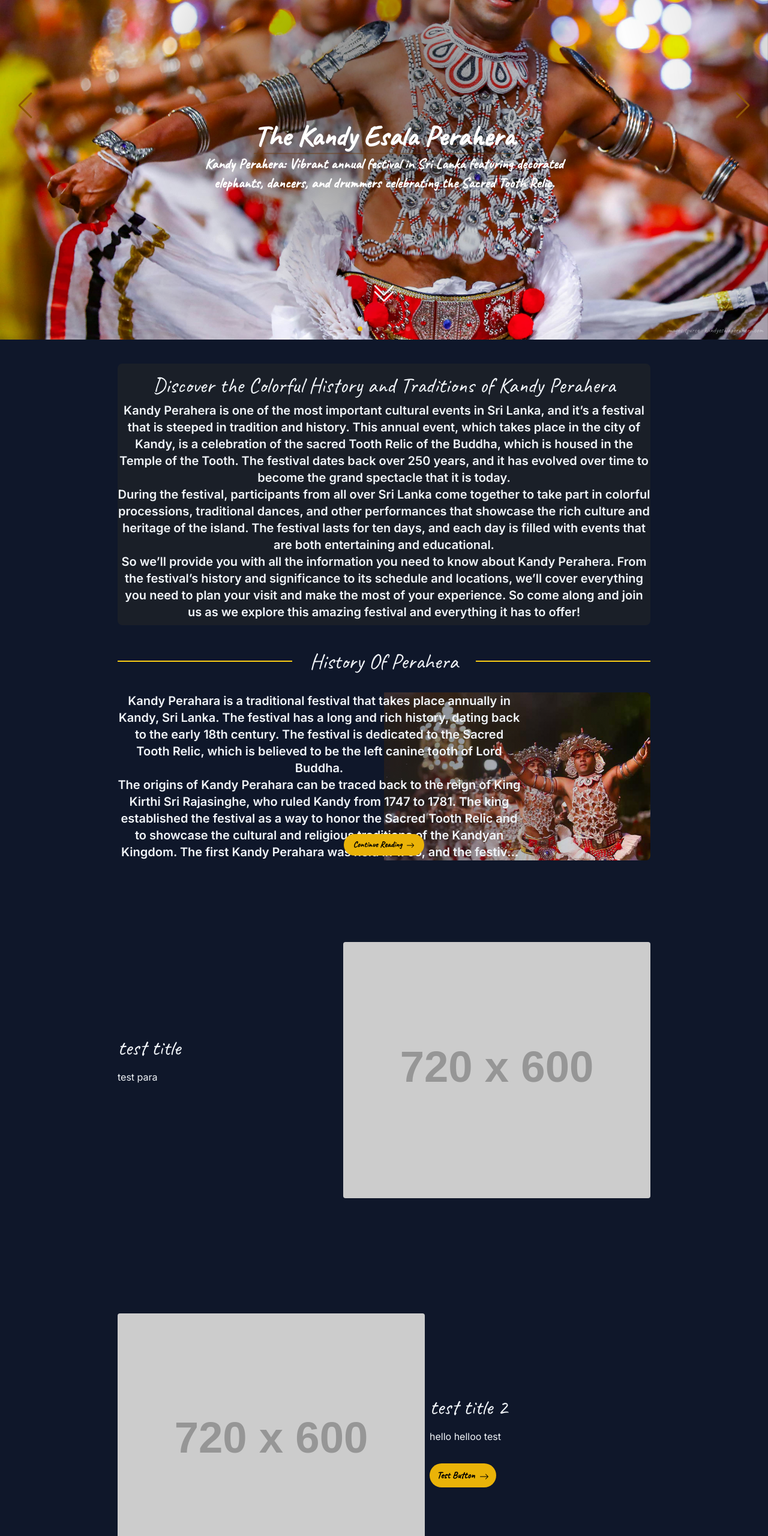
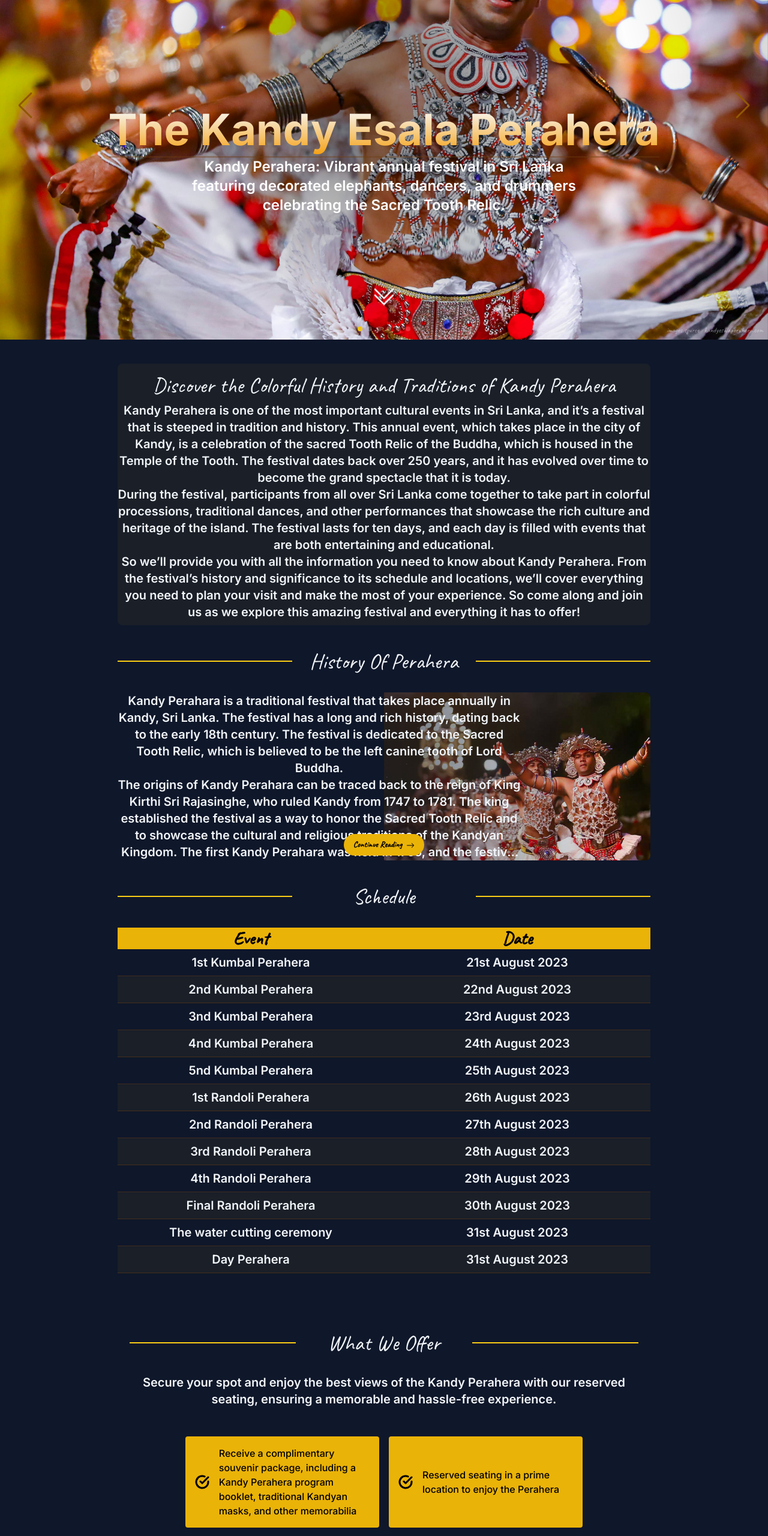
Before and after one commit to rumeshranaweera/kandyperahera, a Next.js app: page / in a window 1280 px wide. Shown: the part 234-2794 px from the top of the page at 60% size. Built offline with nearby package versions, Linux system fonts and the light colour scheme.

Commit message:
change hero font, color

```diff
--- a/app/page.tsx
+++ b/app/page.tsx
@@ -9,6 +9,7 @@ import ImgAndText from "@/components/imgAndText";
 import Card from "@/components/card";
 import AccordionSection from "@/components/accordion/accordionSection";
 import SectionTitle from "@/components/sectionTitle";
+import Image from "next/image";
 
 export default function Home() {
   const [showFullAbout, setShowFullAbout] = useState(false);
@@ -66,12 +67,6 @@ export default function Home() {
         </div>
         {/* history section */}
         <History />
-        <ImgAndText swipOrder paragraph="test para" title="test title" />
-        <ImgAndText
-          paragraph="hello helloo test"
-          title="test title 2"
-          buttonText="test button"
-        />
         <Schedule />
         <Offers />
 
--- a/components/card.tsx
+++ b/components/card.tsx
@@ -2,7 +2,7 @@ import Image from "next/image";
 
 const Card = () => {
   return (
-    <div className="relative w-full max-w-sm m-1 mx-auto border-2 border-yellow-400 rounded-lg">
+    <div className="relative w-full max-w-sm m-1 mx-auto border-2 border-yellow-400 rounded-lg group">
       <a
         href="#"
         className="relative inline-block w-full transition-transform duration-300 ease-in-out transform"
@@ -10,12 +10,19 @@ const Card = () => {
         <div className="rounded-lg">
           <div className="relative flex justify-center overflow-hidden rounded-lg h-60">
             <div className="w-full transition-transform duration-500 ease-in-out transform hover:scale-110">
-              <Image src="/seat-0.webp" fill loading="lazy" alt="" />
+              <Image
+                src="/seat-0.webp"
+                fill
+                loading="lazy"
+                alt="seat-0"
+                placeholder="blur"
+                blurDataURL="/seat-0.webp"
+              />
             </div>
-            {/* <span className="absolute top-0 left-0 z-10 inline-flex px-3 py-2 mt-3 ml-3 text-sm font-medium text-white bg-red-500 rounded-lg select-none">
+            <span className="absolute top-0 left-0 z-10 inline-flex px-3 py-2 mt-3 ml-3 text-sm font-bold duration-500 bg-red-700 rounded-full select-none lg:-translate-y-24 text-slate-200 group-hover:translate-y-0">
               {" "}
-              Featured{" "}
-            </span> */}
+              10 seats left{" "}
+            </span>
           </div>
           <div className="">
             <div className="flex mx-2 mt-4 ">
@@ -30,7 +37,7 @@ const Card = () => {
                 </div>
               </div>
               <div className="flex items-center justify-end">
-                <p className="inline-block px-4 py-2 font-semibold leading-tight text-yellow-400 text-primary whitespace-nowrap rounded-xl bg-yellow-400/10">
+                <p className="inline-block px-4 py-2 font-semibold leading-tight text-yellow-400 rounded-full text-primary whitespace-nowrap bg-yellow-400/10">
                   <span className="text-lg uppercase"> $ </span>
                   <span className="text-lg">100</span>
                 </p>
--- a/components/carousel.tsx
+++ b/components/carousel.tsx
@@ -41,6 +41,9 @@ export default function Carousel() {
               alt={`${"img" + i}`}
               fill
               loading="lazy"
+              placeholder="blur"
+              blurDataURL={`/imgs/img-${i}.jpg`}
+              className="object-cover"
             />
           </SwiperSlide>
         )).sort(() => 0.5 - Math.random())}
--- a/components/hero.tsx
+++ b/components/hero.tsx
@@ -29,17 +29,17 @@ function Hero() {
       </motion.div>
 
       <motion.div
-        initial={{ opacity: 0, scale: 0.9 }}
+        initial={{ opacity: 0, scale: 0.95 }}
         animate={{ opacity: 1, scale: 1 }}
         transition={{ duration: 0.5, delay: 1 }}
         style={{ y }}
-        className={"relative text-5xl sm:text-7xl font-semibold text-center "}
+        className={"relative text-center"}
       >
-        <h1 className="z-20 inline-block pb-1 text-5xl text-white border-b-2 border-yellow-900/50 2xl:text- lg:">
-          The Kandy Esala Perahera
+        <h1 className="z-20 inline-block pb-2 text-5xl font-bold text-transparent border-b-2 bg-gradient-to-b bg-clip-text from-slate-50 to-amber-500 text font-inter md:text-7xl border-yellow-900/50 2xl:text- lg:">
+          The Kandy <span className="inline-block">Esala Perahera</span>
         </h1>
         <motion.h4
-          className="max-w-2xl text-2xl text-white"
+          className="max-w-2xl mx-auto text-2xl font-semibold text-white font-inter"
           initial={{ opacity: 0 }}
           animate={{ opacity: 1 }}
           transition={{ duration: 1, delay: 1.7 }}
```
Also changed, not shown: public/imgs/img-5.jpg.
